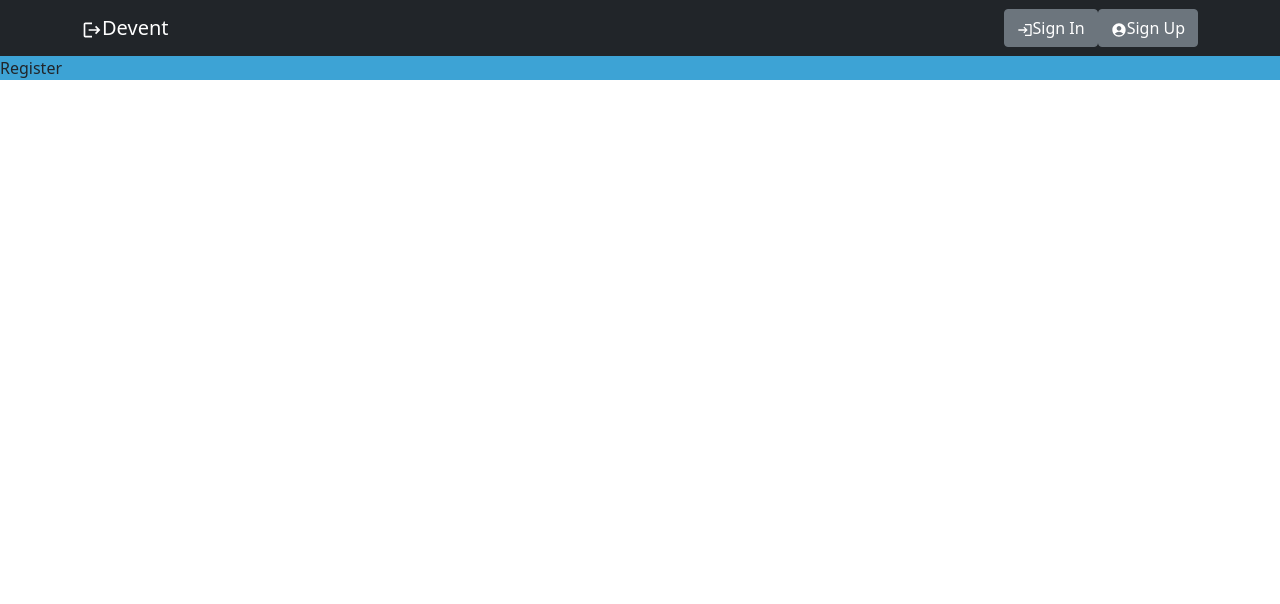
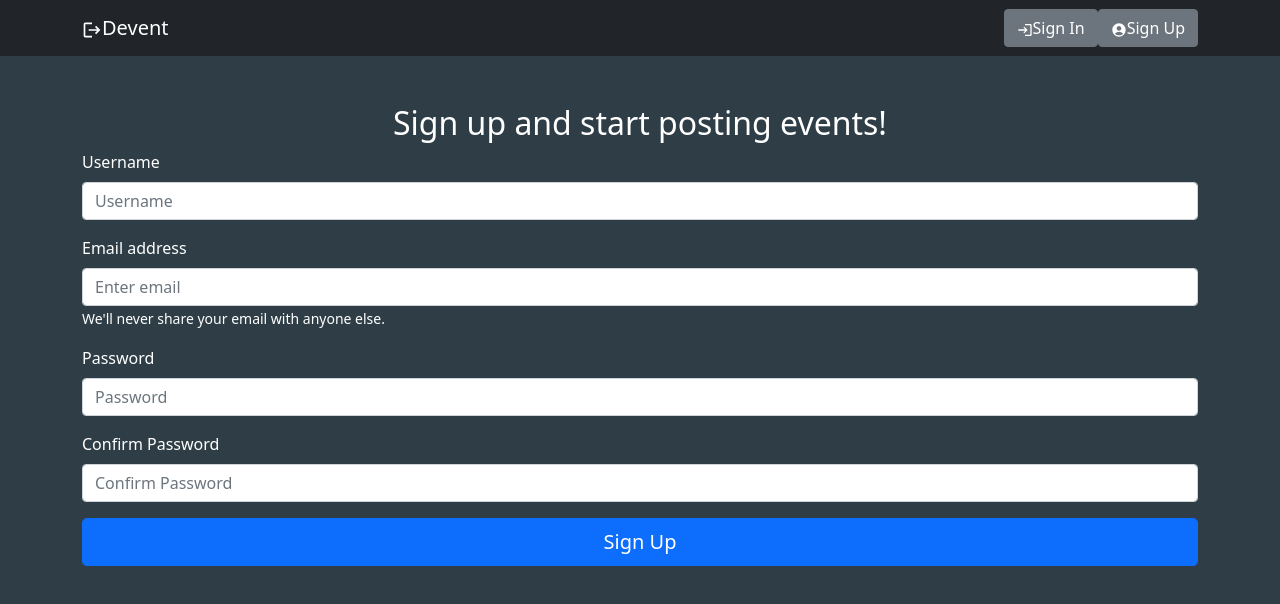
Before and after one commit to j-holman/de_devent, a React (Create React App) app in the folder frontend/: page /register in a window 1280 px wide. Shown: the top 604 px of the page. Built offline with nearby package versions, Linux system fonts and the light colour scheme.

Commit message:
Register functionality added. Fixed issues with JWT being malformed on register.

```diff
--- a/frontend/src/App.css
+++ b/frontend/src/App.css
@@ -1,3 +1,3 @@
-.body {
-  background: #3da3d5;
+body {
+  background: #2f3e46 !important;
 }
--- a/frontend/src/components/EventCard.jsx
+++ b/frontend/src/components/EventCard.jsx
@@ -1,10 +1,11 @@
 import React from "react";
 import { Card, Button, Row, Col, Container } from "react-bootstrap";
+
 function EventCard({ event }) {
   return (
     <>
-      <Container className="pt-2">
-        <Card className="">
+      <Container className="p-2">
+        <Card className="card" text="white">
           <Card.Body>
             <Row>
               <Col>
@@ -15,17 +16,17 @@ function EventCard({ event }) {
               </Col>
             </Row>
             <Card.Text className="text-center">Description from DB</Card.Text>
-            <Card.Text>People Going: {event.users}</Card.Text>
+            <Card.Text>People Going: {event.users}, </Card.Text>
           </Card.Body>
-          <Card.Footer className="text-muted">
+          <Card.Footer className="" text="white">
             <Row className="align-items-center">
               <Col>Posted By: {event.creator}</Col>
               <Col className="text-end">
                 Going?
-                <Button variant="outline-secondary" size="sm" className="mx-1">
+                <Button variant="secondary" size="sm" className="mx-1">
                   Yes
                 </Button>
-                <Button variant="outline-secondary" size="sm" className="mx-1">
+                <Button variant="secondary" size="sm" className="mx-1">
                   No
                 </Button>
               </Col>
--- a/frontend/src/components/EventTimeline.jsx
+++ b/frontend/src/components/EventTimeline.jsx
@@ -38,23 +38,33 @@ function EventTimeline() {
   }
   return (
     <div>
-      <VerticalTimeline>
+      {events.length > 0 ? (
+        <VerticalTimeline lineColor={"#cad2c5"}>
           {events.map((event) => (
             <VerticalTimelineElement
               date={event.date}
               key={event._id}
               dateClassName="date"
-            contentArrowStyle={{ borderRight: "7px solid  rgb(255, 255, 255)" }}
-            iconStyle={{ background: "rgb(240,248,255)" }}
+              contentStyle={{ background: "#52796f", color: "#fff" }}
+              contentArrowStyle={{
+                borderRight: "10px solid  #52796f",
+              }}
+              iconStyle={{ background: "#cad2c5" }}
             >
               <h3 className="vertical-timeline-element-title">{event.title}</h3>
               <h5 className="vertical-timeline-element-title">
                 Location: Nashville, TN
               </h5>
               <p>Description</p>
+              <p>People Going: {event.users.length}</p>
             </VerticalTimelineElement>
           ))}
         </VerticalTimeline>
+      ) : (
+        <h1 className="text-white text-center">
+          Sorry, there are no upcoming events.
+        </h1>
+      )}
     </div>
   );
 }
--- a/frontend/src/components/Layout.css
+++ b/frontend/src/components/Layout.css
@@ -46,3 +46,7 @@
     transform: rotate(360deg);
   }
 }
+
+.card {
+  background-color: #52796f !important;
+}
--- a/frontend/src/components/Layout.jsx
+++ b/frontend/src/components/Layout.jsx
@@ -9,7 +9,7 @@ function Layout({ children }) {
 
   return (
     <>
-      <Header />
+      <Header className="d-none d-lg-block" />
       {user ? (
         <Row>
           <Col className="d-none d-lg-block p2">
--- a/frontend/src/features/auth/authService.js
+++ b/frontend/src/features/auth/authService.js
@@ -1,7 +1,7 @@
 //HTTP Requests & Local Storage
 import axios from "axios";
 
-const API_URL = "/api/users/login";
+const API_URL = "/api/users";
 
 //Register a User
 const register = async (userData) => {
@@ -16,7 +16,7 @@ const register = async (userData) => {
 
 //Login a user
 const login = async (userData) => {
-  const response = await axios.post(API_URL, userData); //+"login",
+  const response = await axios.post(API_URL + "/login", userData); //+"login",
 
   if (response.data) {
     localStorage.setItem("user", JSON.stringify(response.data));
--- a/frontend/src/pages/Login.jsx
+++ b/frontend/src/pages/Login.jsx
@@ -53,7 +53,7 @@ function Login() {
 
   return (
     <Container className="pt-5 pb-5">
-      <h2 className="text-center">Login</h2>
+      <h2 className="text-center text-white">Login</h2>
       <Form onSubmit={onSubmit}>
         <Form.Group className="mb-3" controlId="email">
           <Form.Label>Email address</Form.Label>
--- a/frontend/src/pages/Register.jsx
+++ b/frontend/src/pages/Register.jsx
@@ -3,6 +3,8 @@ import { useState, useEffect } from "react";
 import { useSelector, useDispatch } from "react-redux";
 import { useNavigate } from "react-router-dom";
 import { register, reset } from "../features/auth/authSlice";
+import { Button, Container, Form } from "react-bootstrap";
+import { toast } from "react-toastify";
 export default function Register() {
   const [formData, setFormData] = useState({
     username: "",
@@ -11,7 +13,7 @@ export default function Register() {
     passwordConfirm: "",
   });
 
-  const { name, email, password, passwordConfirm } = formData;
+  const { username, email, password, passwordConfirm } = formData;
 
   const navigate = useNavigate();
   const dispatch = useDispatch();
@@ -22,7 +24,7 @@ export default function Register() {
 
   useEffect(() => {
     if (isError) {
-      console.log(message);
+      toast.error(message);
     }
     if (isSuccess || user) {
       navigate("/");
@@ -30,7 +32,7 @@ export default function Register() {
     dispatch(reset());
   }, [user, isError, isSuccess, message, navigate, dispatch]);
 
-  const onchange = (e) => {
+  const onChange = (e) => {
     setFormData((prevState) => ({
       ...prevState,
       [e.target.name]: e.target.value,
@@ -44,7 +46,7 @@ export default function Register() {
       //Toast Error Or Something
     } else {
       const userData = {
-        name,
+        username,
         email,
         password,
         passwordConfirm,
@@ -54,5 +56,61 @@ export default function Register() {
     }
   };
 
-  return <div>Register</div>;
+  return (
+    <Container className="pt-5 pb-5">
+      <h2 className="text-center text-white">
+        Sign up and start posting events!
+      </h2>
+      <Form onSubmit={onSubmit}>
+        <Form.Group className="mb-3" controlId="username">
+          <Form.Label className="text-white">Username</Form.Label>
+          <Form.Control
+            type="username"
+            placeholder="Username"
+            name="username"
+            value={username}
+            onChange={onChange}
+          />
+        </Form.Group>
+        <Form.Group className="mb-3" controlId="email">
+          <Form.Label className="text-white">Email address</Form.Label>
+          <Form.Control
+            type="email"
+            placeholder="Enter email"
+            name="email"
+            value={email}
+            onChange={onChange}
+          />
+          <Form.Text className="text-white">
+            We'll never share your email with anyone else.
+          </Form.Text>
+        </Form.Group>
+        <Form.Group className="mb-3" controlId="formBasicPassword">
+          <Form.Label className="text-white">Password</Form.Label>
+          <Form.Control
+            type="password"
+            placeholder="Password"
+            name="password"
+            value={password}
+            onChange={onChange}
+          />
+        </Form.Group>
+        <Form.Group className="mb-3" controlId="formBasicPassword">
+          <Form.Label className="text-white">Confirm Password</Form.Label>
+          <Form.Control
+            type="password"
+            placeholder="Confirm Password"
+            name="passwordConfirm"
+            value={passwordConfirm}
+            onChange={onChange}
+          />
+        </Form.Group>
+        <div className="d-grid gap-2">
+          <Button variant="primary" size="lg" type="submit">
+            Sign Up
+          </Button>
+        </div>
+      </Form>
+    </Container>
+  );
 }
--- a/frontend/src/pages/Timeline.jsx
+++ b/frontend/src/pages/Timeline.jsx
@@ -4,8 +4,15 @@ import EventTimeline from "../components/EventTimeline";
 function Timeline() {
   return (
     <>
-      <h2>Timeline</h2>
+      <h1 className="text-center text-white p-2">Upcoming Events</h1>
       <EventTimeline />
+      {/* If multiple stack them
+          Horizontal Scroll Option.
+          Less Information. Modal with more information.
+          CLickable
+          Count of People Going
+
+      */}
     </>
   );
 }
```
Also changed, not shown: 1 other file (tests, documents, lock files or other folders). Lines whose indentation alone changed are shown as unchanged.
